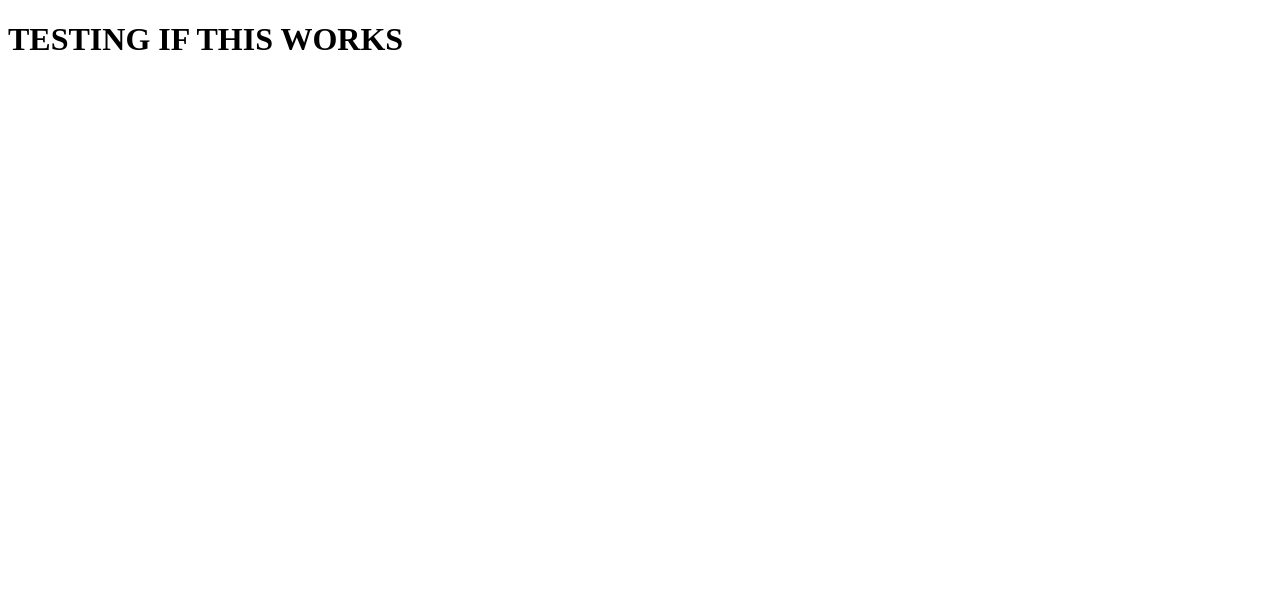
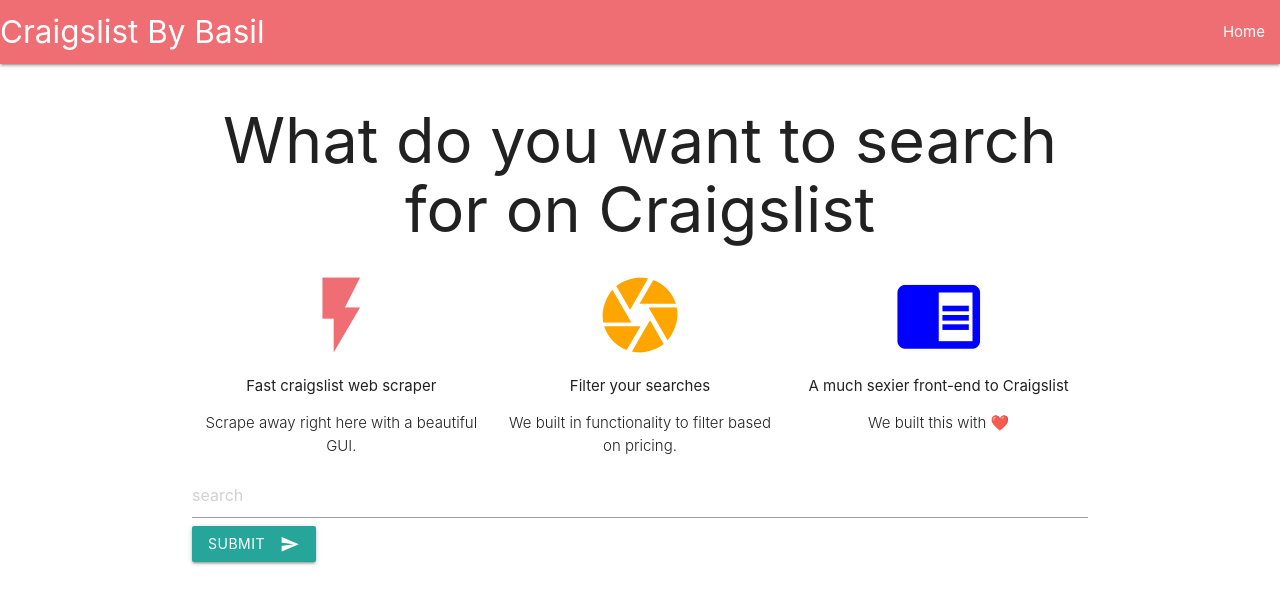
Before and after one commit to BasilAlosious/Craiglist_Django, a Django app: page / in a window 1280 px wide. Shown: the top 604 px of the page. Run offline with Django 3.2, Linux system fonts and the light colour scheme; parts of the project's set-up code (start-up, migrations or seed data) failed here and were passed over.

Commit message:
Frontend and requirements.txt added successfully.

```diff
--- a/craiglist/settings.py
+++ b/craiglist/settings.py
@@ -14,7 +14,7 @@
 
 # Build paths inside the project like this: os.path.join(BASE_DIR, ...)
 BASE_DIR = os.path.dirname(os.path.dirname(os.path.abspath(__file__)))
-TEMPLATE_DIR= os.path.join(BASE_DIR,'templates')
+TEMPLATE_DIR= os.path.join(BASE_DIR, 'templates')
 
 
 # Quick-start development settings - unsuitable for production
--- a/my_app/urls.py
+++ b/my_app/urls.py
@@ -3,4 +3,5 @@
 
 urlpatterns =[
     path('', views.home, name='home'),
+    path('new_search', views.new_search, name='new_search'),
 ]
--- a/my_app/views.py
+++ b/my_app/views.py
@@ -1,5 +1,16 @@
+import requests
 from django.shortcuts import render
+from bs4 import Beautifulsoup
 
 # Create your views here.
 def home(request):
     return render(request,'base.html')
+
+
+def new_search(request):
+    # Search gets the post request made . ie why post.get. 'search is name of placeholder'
+    search= request.POST.get('search')
+
+    frontend= {'search':search,
+               }
+    return render(request,'my_app/new_search.html',frontend)
--- a/static/css/style.css
+++ b/static/css/style.css
@@ -0,0 +1,9 @@
+.card {
+    height: 400px; /* Your height here */
+    overflow: hidden;
+}
+
+.card-image {
+    height: 250px; /* Your height here */
+    overflow: hidden;
+}
--- a/templates/base.html
+++ b/templates/base.html
@@ -1,10 +1,64 @@
-<!DOCTYPE html>
+
+{% load static %}
 <html lang="en">
 <head>
     <meta charset="UTF-8">
     <title>Craiglist</title>
+     <meta name="viewport" content="width=device-width, initial-scale=1"/>
+    <link rel="stylesheet" href="{% static "css/style.css" %}">
+    <link rel="stylesheet" href="https://cdnjs.cloudflare.com/ajax/libs/materialize/1.0.0/css/materialize.min.css">
+    <link href="https://fonts.googleapis.com/icon?family=Material+Icons" rel="stylesheet">
 </head>
 <body>
-<h1>TESTING IF THIS WORKS</h1>
+<nav>
+    <div class="nav-wrapper">
+        <a href="/" class="brand-logo">Craigslist By Basil </a>
+        <ul id="nav-mobile" class="right">
+            <li><a href="/">Home</a></li>
+        </ul>
+    </div>
+</nav>
+<div class="container">
+    <h1 style="text-align: center">What do you want to search for on Craigslist </h1>
+    <div class="row">
+        <div class="col s4">
+            <!-- Promo Content 1 goes here -->
+            <div class="center">
+                <i class="large material-icons" style="color: #EE6E73">flash_on</i>
+                <p>Fast craigslist web scraper</p>
+                <p class="light center">Scrape away right here with a beautiful GUI.</p>
+            </div>
+        </div>
+
+        <div class="col s4">
+            <!-- Promo Content 2 goes here -->
+            <div class="center">
+                <i class="large material-icons" style="color: orange">camera</i>
+                <p>Filter your searches</p>
+                <p class="light center">We built in functionality to filter based on pricing.</p>
+            </div>
+        </div>
+
+        <div class="col s4">
+            <!-- Promo Content 3 goes here -->
+            <div class="center">
+                <i class="large material-icons" style="color: blue">chrome_reader_mode</i>
+                <p>A much sexier front-end to Craigslist</p>
+                <p class="light center">We built this with ❤️</p>
+            </div>
+        </div>
+<form action="{% url 'new_search' %}" method="post">
+        {% csrf_token %} <!-- Its a security token -->
+        <input type="text" name="search" placeholder="search">
+        <button class="btn waves-effect waves-light" type="submit" name="action">Submit
+            <i class="material-icons right">send</i>
+        </button>
+    </form>
+<!--The template below is used because it allows us to use this file in other files.-->
+{% block content %}
+
+{% endblock content %}
+    </div>
+<script src="https://cdnjs.cloudflare.com/ajax/libs/materialize/1.0.0/js/materialize.min.js"></script>
 </body>
 </html>
```
Also changed, not shown: requirements.txt (added, +12 -0 lines), templates/my_app/new_search.html (added, +20 -0 lines).
